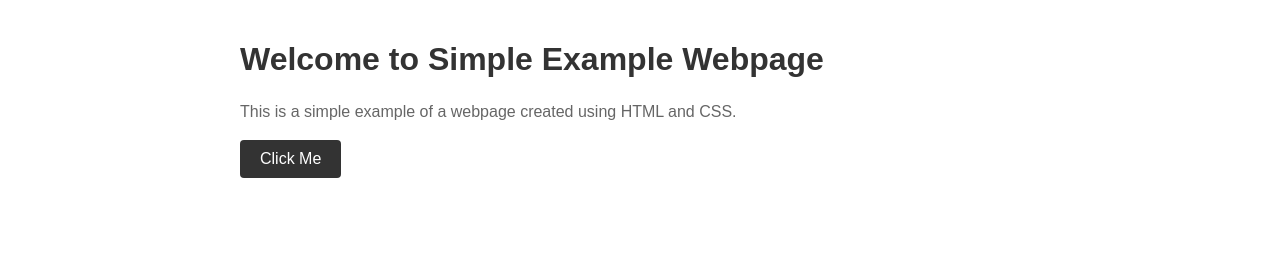
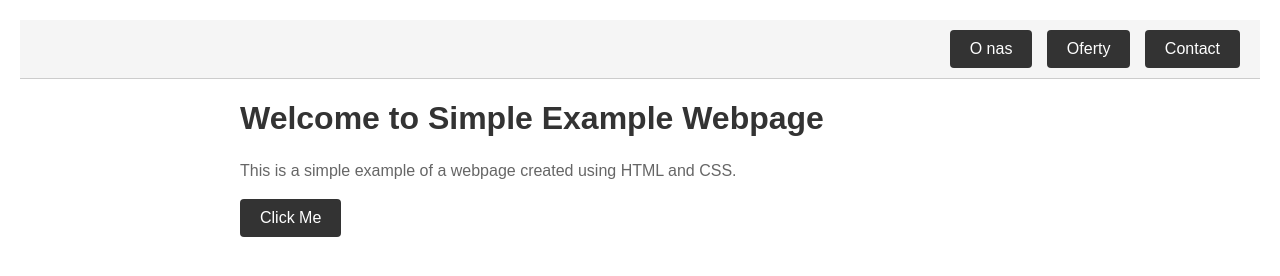
Before and after one commit to Papieog/strona, a plain HTML site: page index.html in a window 1280 px wide. Shown: the top 276 px of the page. Drawn offline with Linux system fonts and the light colour scheme.

Commit message:
added an initial version of the top part

```diff
--- a/index.html
+++ b/index.html
@@ -5,6 +5,17 @@
   <link rel="stylesheet" href="styles.css">
 </head>
 <body>
+<div class="topbar">
+  <div class="logo">
+    <!-- Placeholder for the logo icon -->
+  </div>
+  <div class="menu">
+    <a href="#" class="button">O nas</a>
+    <a href="#" class="button">Oferty</a>
+    <a href="#" class="button">Contact</a>
+  </div>
+</div>
+
 <div class="container">
   <h1>Welcome to Simple Example Webpage</h1>
   <p>This is a simple example of a webpage created using HTML and CSS.</p>
--- a/styles.css
+++ b/styles.css
@@ -57,3 +57,20 @@ footer {
 .footer-section p {
   margin: 0;
 }
+
+.topbar {
+  display: flex;
+  justify-content: space-between;
+  align-items: center;
+  background-color: #f5f5f5;
+  padding: 10px 20px;
+  border-bottom: 1px solid #ccc;
+}
+
+.topbar .button {
+  margin-left: 10px;
+}
+
+.topbar .button:first-child {
+  margin-left: 0;
+}
```
